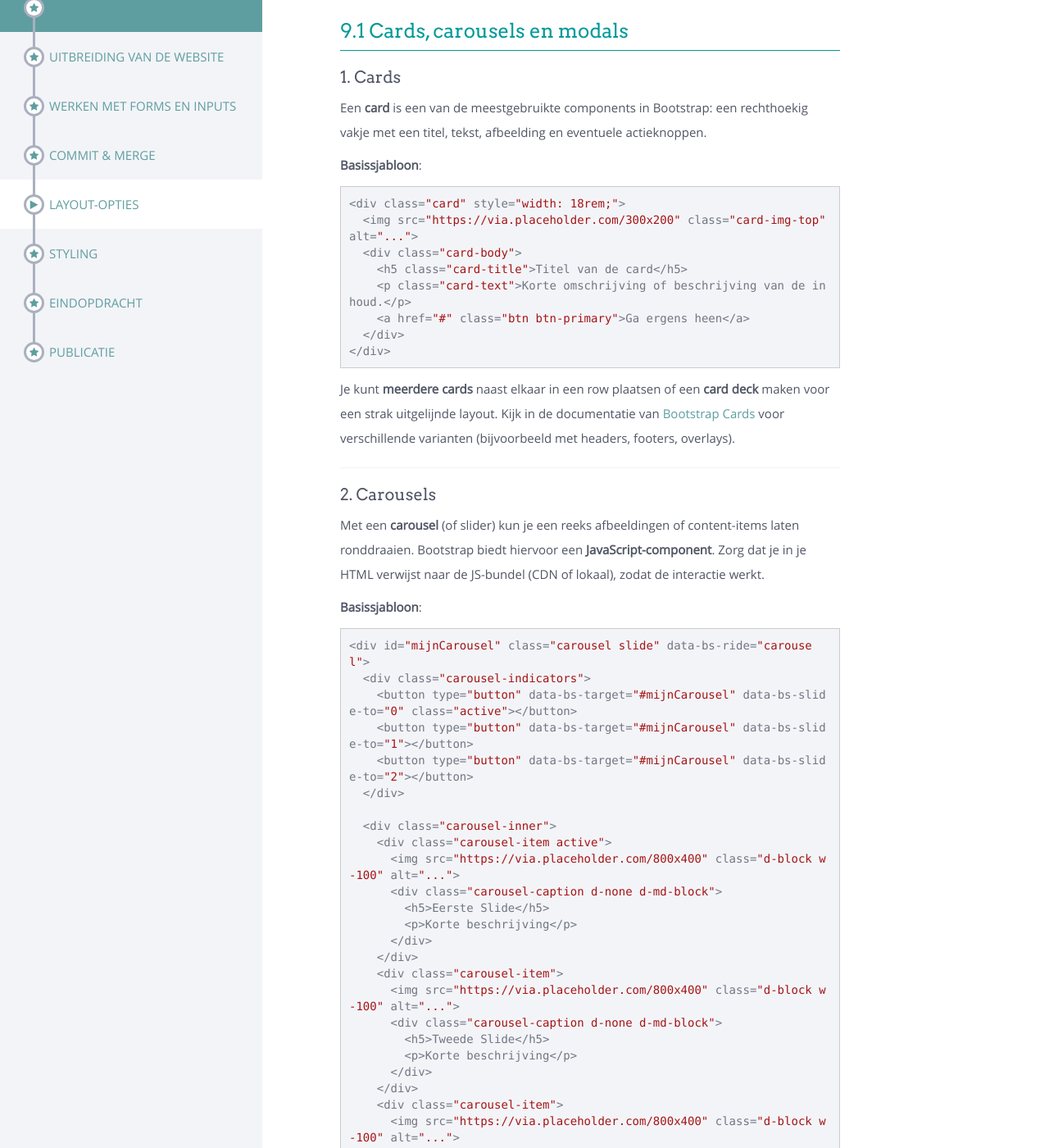
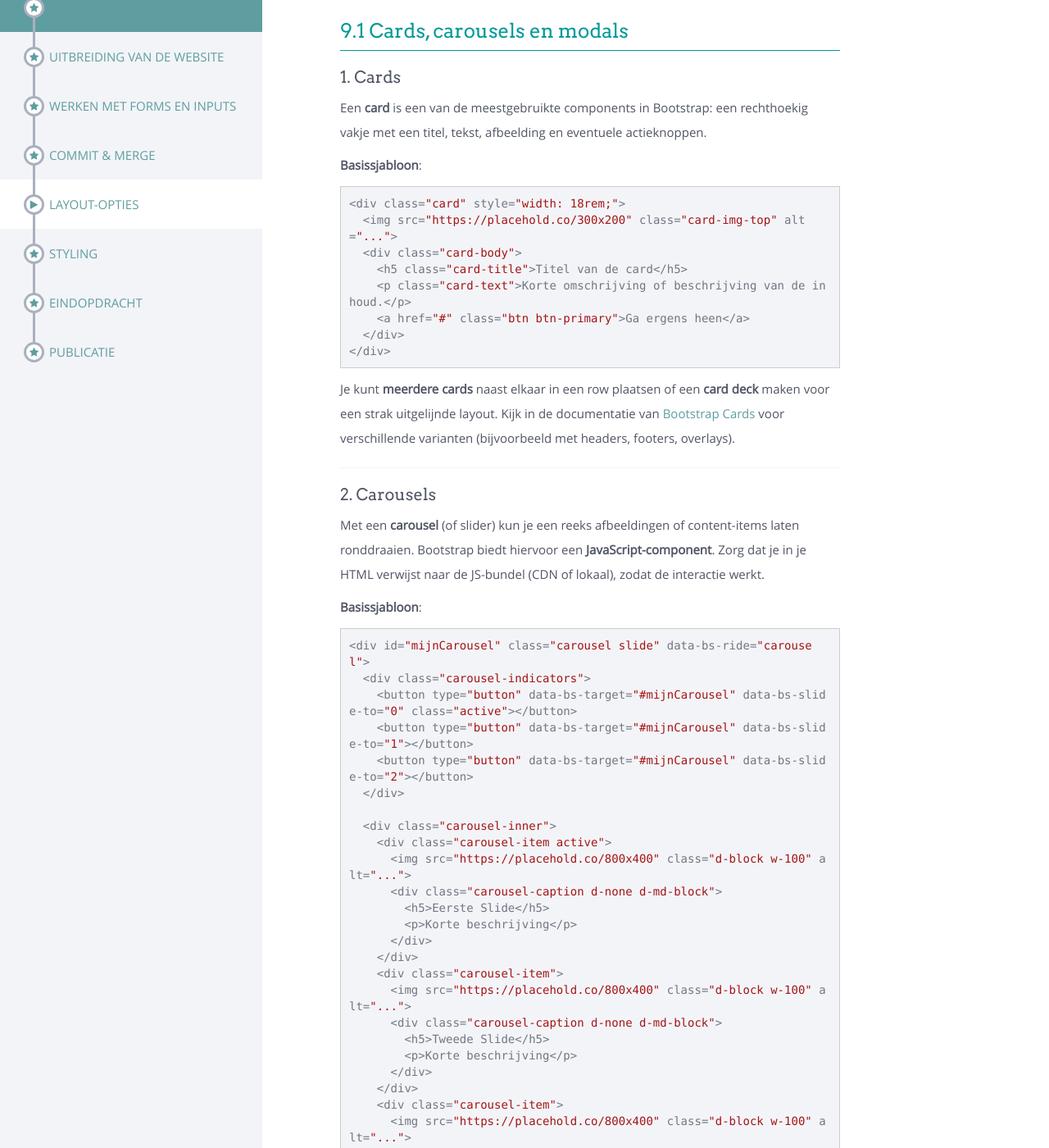
Before and after one commit to sma-it/cursus-bootstrap, a Jekyll site: the page built from modules/basics/_posts/2000-09-01-layout.md, in a window 1280 px wide and 1400 px high, scrolled down 537 px. Shown: the whole window at 82% size. Built offline with Jekyll 4.4.1, drawn with Linux system fonts in a browser that asks for light colours; nearby versions of some CDN libraries.

Commit message:
Update placeholder image URLs to use placehold.co for consistency

````diff
--- a/modules/basics/_posts/2000-09-01-layout.md
+++ b/modules/basics/_posts/2000-09-01-layout.md
@@ -22,7 +22,7 @@ Een **card** is een van de meestgebruikte components in Bootstrap: een rechthoek
 **Basissjabloon**:
 ```html
 <div class="card" style="width: 18rem;">
-  <img src="https://via.placeholder.com/300x200" class="card-img-top" alt="...">
+  <img src="https://placehold.co/300x200" class="card-img-top" alt="...">
   <div class="card-body">
     <h5 class="card-title">Titel van de card</h5>
     <p class="card-text">Korte omschrijving of beschrijving van de inhoud.</p>
@@ -49,21 +49,21 @@ Met een **carousel** (of slider) kun je een reeks afbeeldingen of content-items
 
   <div class="carousel-inner">
     <div class="carousel-item active">
-      <img src="https://via.placeholder.com/800x400" class="d-block w-100" alt="...">
+      <img src="https://placehold.co/800x400" class="d-block w-100" alt="...">
       <div class="carousel-caption d-none d-md-block">
         <h5>Eerste Slide</h5>
         <p>Korte beschrijving</p>
       </div>
     </div>
     <div class="carousel-item">
-      <img src="https://via.placeholder.com/800x400" class="d-block w-100" alt="...">
+      <img src="https://placehold.co/800x400" class="d-block w-100" alt="...">
       <div class="carousel-caption d-none d-md-block">
         <h5>Tweede Slide</h5>
         <p>Korte beschrijving</p>
       </div>
     </div>
     <div class="carousel-item">
-      <img src="https://via.placeholder.com/800x400" class="d-block w-100" alt="...">
+      <img src="https://placehold.co/800x400" class="d-block w-100" alt="...">
       <div class="carousel-caption d-none d-md-block">
         <h5>Derde Slide</h5>
         <p>Korte beschrijving</p>
````
